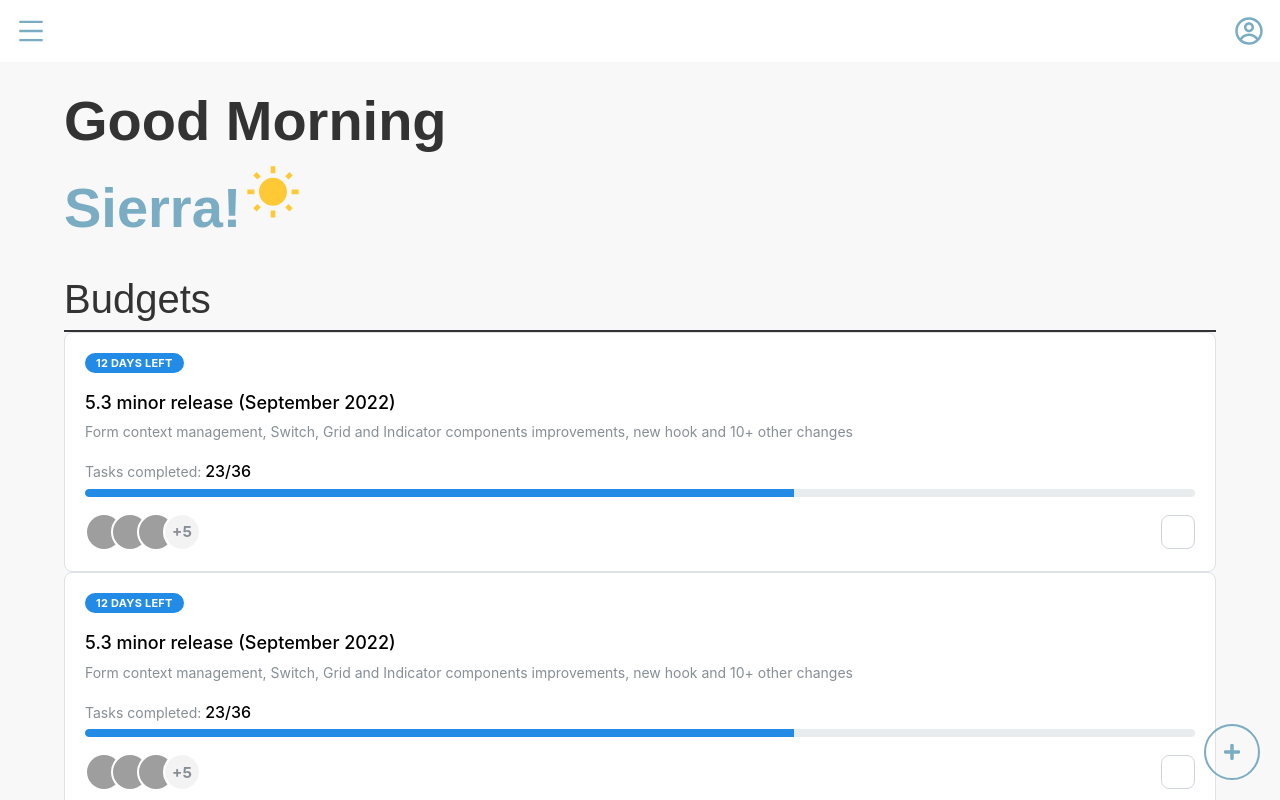
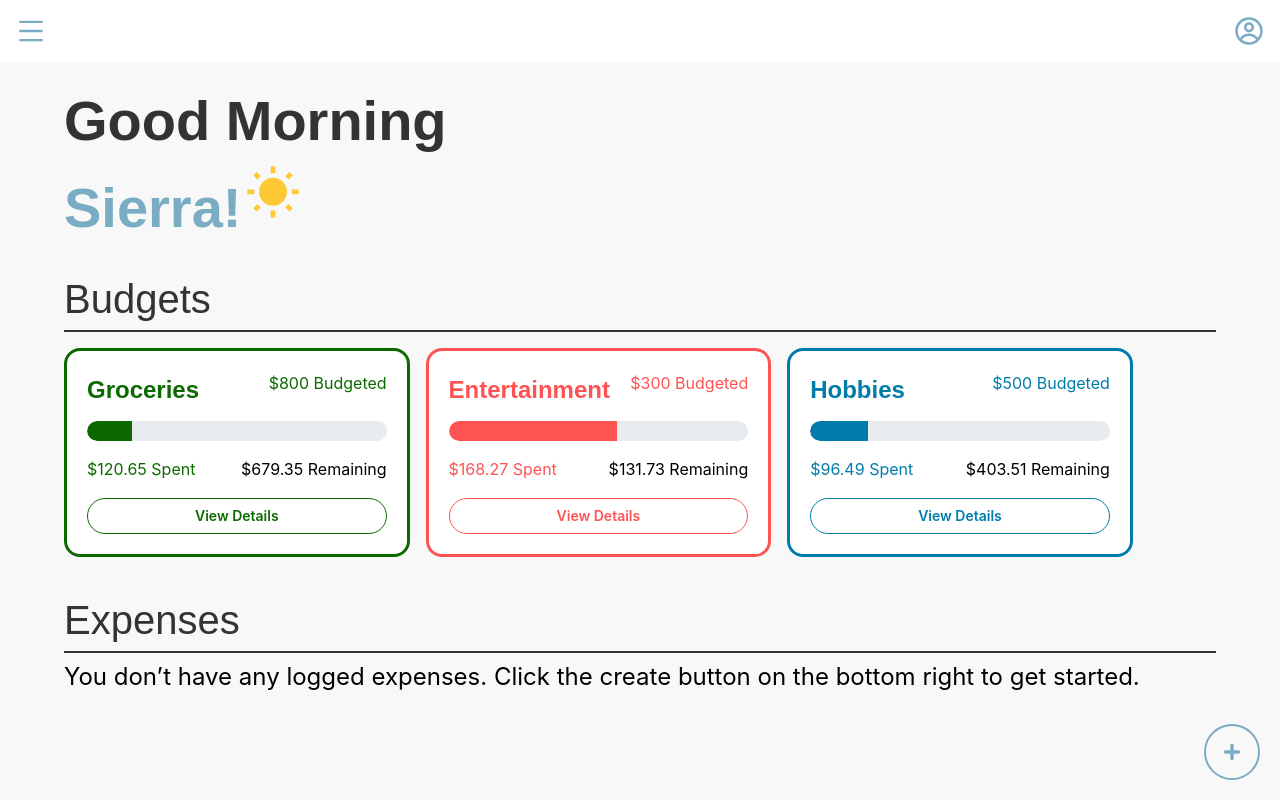
Before and after one commit to Patrickcpoole/simple-budget, a Next.js app in the folder frontend/: page /dashboard in a window 1280 px wide. Shown: the top 800 px of the page. Built offline with nearby package versions, Linux system fonts and the light colour scheme; grey boxes are pictures that could not be loaded.

Commit message:
finalized budgets ui

```diff
--- a/frontend/app/dashboard/page.tsx
+++ b/frontend/app/dashboard/page.tsx
@@ -24,6 +24,7 @@ export default function Dashboard() {
         id: number
 		name: string;
 		amount: number;
+        chosenColor: string;
 		expenses: Expense[];
 	}
 
@@ -32,6 +33,7 @@ export default function Dashboard() {
             id: 1,
             name: 'Groceries',
             amount: 800,
+            chosenColor: '#0C6900',
             expenses: [
                 {
                     name: 'King Soopers',
@@ -44,6 +46,7 @@ export default function Dashboard() {
             id: 2,
             name: 'Entertainment',
             amount: 300,
+            chosenColor: '#FF5353',
             expenses: [
                 {
                     name: 'Alama Drafthouse',
@@ -63,6 +66,7 @@ export default function Dashboard() {
             id: 3,
             name: 'Hobbies',
             amount: 500,
+            chosenColor: '#007CAA',
             expenses: [
                 {
                     name: 'Kodak Film',
--- a/frontend/components/Budget/BudgetCard.tsx
+++ b/frontend/components/Budget/BudgetCard.tsx
@@ -1,6 +1,6 @@
 import React from 'react'
 
-import { Card, Avatar, Text, Progress, Badge, Group, ActionIcon } from '@mantine/core';
+import { Card, Avatar, Text, Progress, Badge, Group, Button, ActionIcon, useMantineTheme} from '@mantine/core';
 const avatars = [
   'https://raw.githubusercontent.com/mantinedev/mantine/master/.demo/avatars/avatar-2.png',
   'https://raw.githubusercontent.com/mantinedev/mantine/master/.demo/avatars/avatar-4.png',
@@ -17,51 +17,34 @@ interface Budget {
   id: number;
   name: string;
   amount: number;
+  chosenColor: string;
   expenses: Expense[];
 }
 
 
 interface BudgetData {
-  budget: Budget
+  budgetData: Budget
 }
 
 
-function BudgetCard({ budget }: BudgetData) {
+function BudgetCard({ budgetData }: BudgetData) {
+
+  const totalExpenses = budgetData.expenses.reduce((acc, expense) => acc + expense.amount, 0);
+  const amountRemaining = budgetData.amount - totalExpenses;
+  const progressValue = (totalExpenses / budgetData.amount) * 100;
+  const theme = useMantineTheme();
   return (
-    <Card withBorder padding="lg" radius="md">
-      <Group justify="space-between">
-
-        <Badge>12 days left</Badge>
-      </Group>
-
-      <Text fz="lg" fw={500} mt="md">
-        5.3 minor release (September 2022)
-      </Text>
-      <Text fz="sm" c="dimmed" mt={5}>
-        Form context management, Switch, Grid and Indicator components improvements, new hook and
-        10+ other changes
-      </Text>
-
-      <Text c="dimmed" fz="sm" mt="md">
-        Tasks completed:{' '}
-        <Text span fw={500} c="bright">
-          23/36
-        </Text>
-      </Text>
-
-      <Progress value={(23 / 36) * 100} mt={5} />
-
-      <Group justify="space-between" mt="md">
-        <Avatar.Group spacing="sm">
-          <Avatar src={avatars[0]} radius="xl" />
-          <Avatar src={avatars[1]} radius="xl" />
-          <Avatar src={avatars[2]} radius="xl" />
-          <Avatar radius="xl">+5</Avatar>
-        </Avatar.Group>
-        <ActionIcon variant="default" size="lg" radius="md">
-          {/* <IconUpload size="1.1rem" /> */}
-        </ActionIcon>
-      </Group>
+    <Card className='w-full md:w-[30%] md:mr-4 mt-4' withBorder padding="lg" radius="lg" style={{borderColor: budgetData.chosenColor, borderWidth:'3px',  boxShadow:' rgba(0, 0, 0, 0.16) 0px 3px 6px, rgba(0, 0, 0, 0.23) 0px 3px 6px;'}} >
+      <div className='flex justify-between mb-2'>
+        <h4 style={{color: budgetData.chosenColor, fontWeight: 600}}>{budgetData.name}</h4>
+        <p style={{color: budgetData.chosenColor}}>${budgetData.amount} Budgeted</p>
+      </div>
+      <Progress value={progressValue} mt={5} size={20} radius={15} color={budgetData.chosenColor} />
+      <div className='flex justify-between my-4'>
+        <p style={{color: budgetData.chosenColor}}>${totalExpenses} Spent</p>
+        <p>${amountRemaining} Remaining</p>
+      </div>
+      <Button variant='outline' color={budgetData.chosenColor} radius='xl'>View Details</Button>
     </Card>
   )
 }
--- a/frontend/components/Budget/Budgets.tsx
+++ b/frontend/components/Budget/Budgets.tsx
@@ -11,6 +11,7 @@ interface Budget {
   id: number;
   name: string;
   amount: number;
+  chosenColor: string;
   expenses: Expense[];
 }
 
@@ -19,6 +20,7 @@ type BudgetsProps = {
 }
 
 function Budgets({ budgets }: BudgetsProps) {
+  console.log('budgets props', budgets);
   return (
     <>
     {
@@ -27,12 +29,12 @@ function Budgets({ budgets }: BudgetsProps) {
       <p className='mt-2 text-2xl'>You don’t have any active budgets. Click the create button on the bottom right to get started.</p>
 
       :
-    <div>
-      <ul>
+    <div className='flex flex-col md:flex-row h-auto'>
+
         {budgets.map(budget => (
           <BudgetCard key={budget.id} budgetData={budget}/>
         ))}
-      </ul>
+
     </div>
     }
 
```
